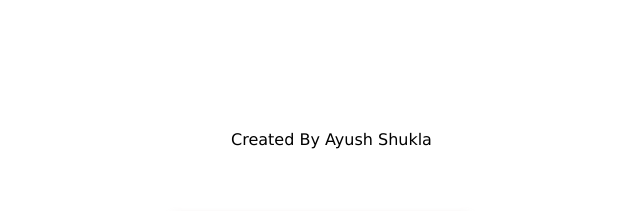
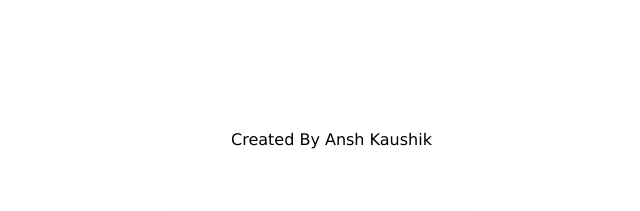
Before and after one commit to ikaushikkk/TXON_02, a plain HTML site: page index.html in a window 1280 px wide. Shown: the top 211 px of the page, 419-1059 px from the left. Drawn offline with Linux system fonts and the light colour scheme.

Commit message:
Update index.html

```diff
--- a/index.html
+++ b/index.html
@@ -51,6 +51,6 @@
         </div>
     </div>
     <script src="calc.js"></script>
-    <p2 style="position:absolute; top:130px; left:650px;">Created By Ayush Shukla</p2>
+    <p2 style="position:absolute; top:130px; left:650px;">Created By Ansh Kaushik</p2>
 </body>
 </html>
```
